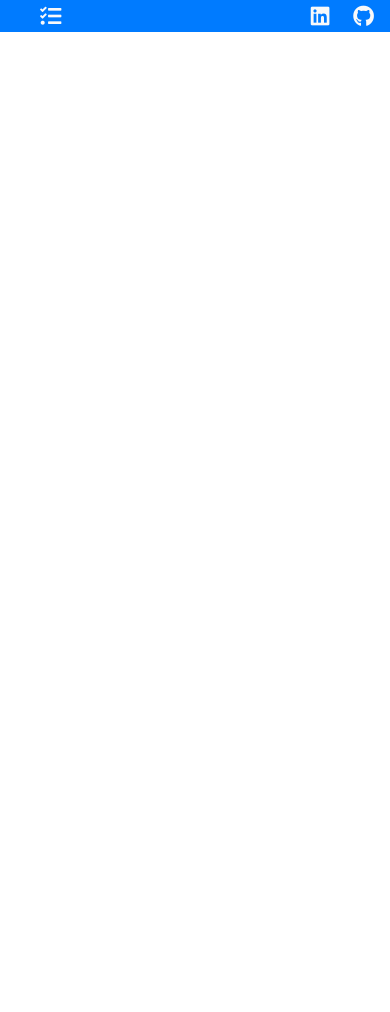
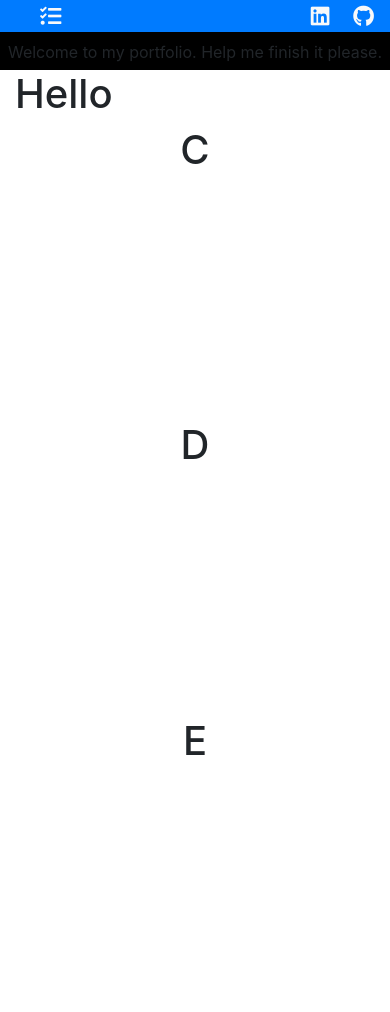
Before and after one commit to JustinSia/JustinSia.github.io, a plain HTML site: page index.html in a window 390 px wide. Before the commit the page ends 844 px from the top, so only its background shows below. Drawn offline with nearby package versions, Linux system fonts and the light colour scheme.

Commit message:
added sections and some shit

```diff
--- a/index.html
+++ b/index.html
@@ -14,10 +14,6 @@
       </a>
     </div>
     <div class="text-light d-flex justify-content-center">
-      <!-- <a class="ml-4 text-light" href="#">
-        <i class ="fa fa-file-alt fa-lg">
-        </i>
-      </a> -->
 
       <a class="ml-4 text-light" href="#">
         <i class ="fab fa-linkedin fa-lg">
@@ -31,8 +27,25 @@
     </div>
   </nav>
 
+  <section class="panel panel-default" style="text-align: center; padding-top:40px; height: 70px; background-color:black">
+    Welcome to my portfolio. Help me finish it please.
+  </section>
+
   <section>
-
+    <div class="container">
+      <h1>Hello</h1>
+      <div class="row">
+        <div class="col-sm-4 text-center bg-white" style="height: 35vh;">
+          <h1>C</h1>
+        </div>
+        <div class="col-sm-4 text-center bg-white" style="height: 35vh;">
+          <h1>D</h1>
+        </div>
+        <div class="col-sm-4 text-center bg-white" style="height: 35vh;">
+          <h1>E</h1>
+        </div>
+      </div>
+    </div>
   </section>
 </body>
 </html>
```
